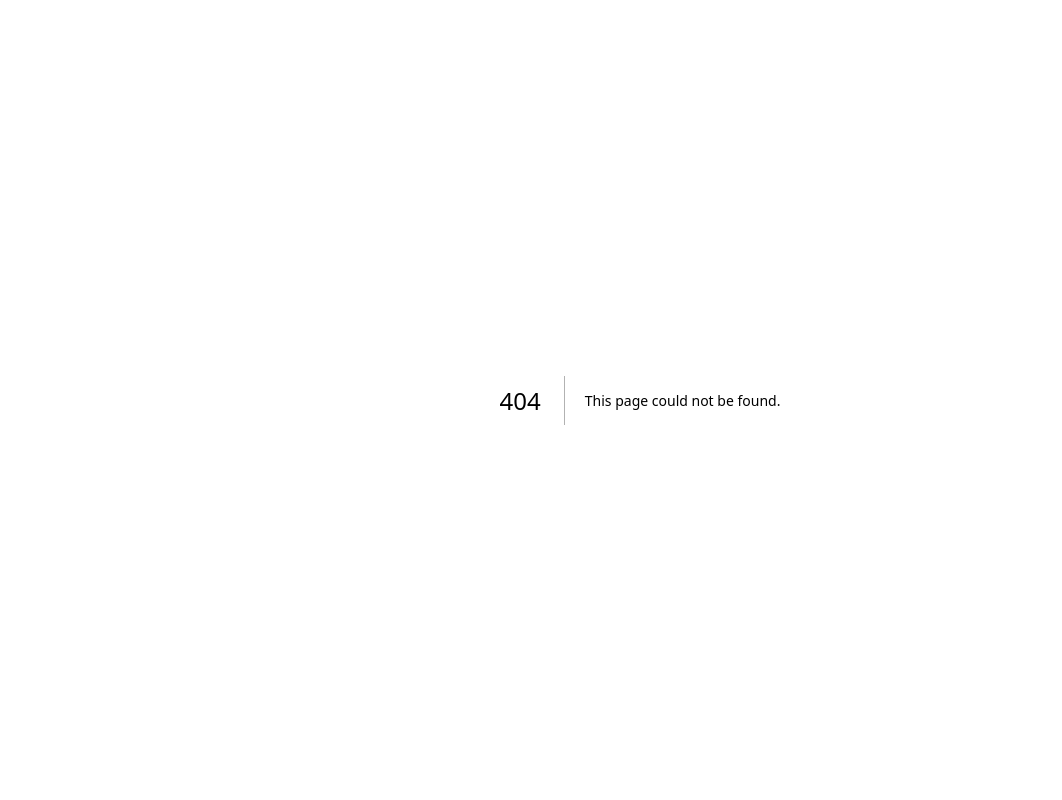
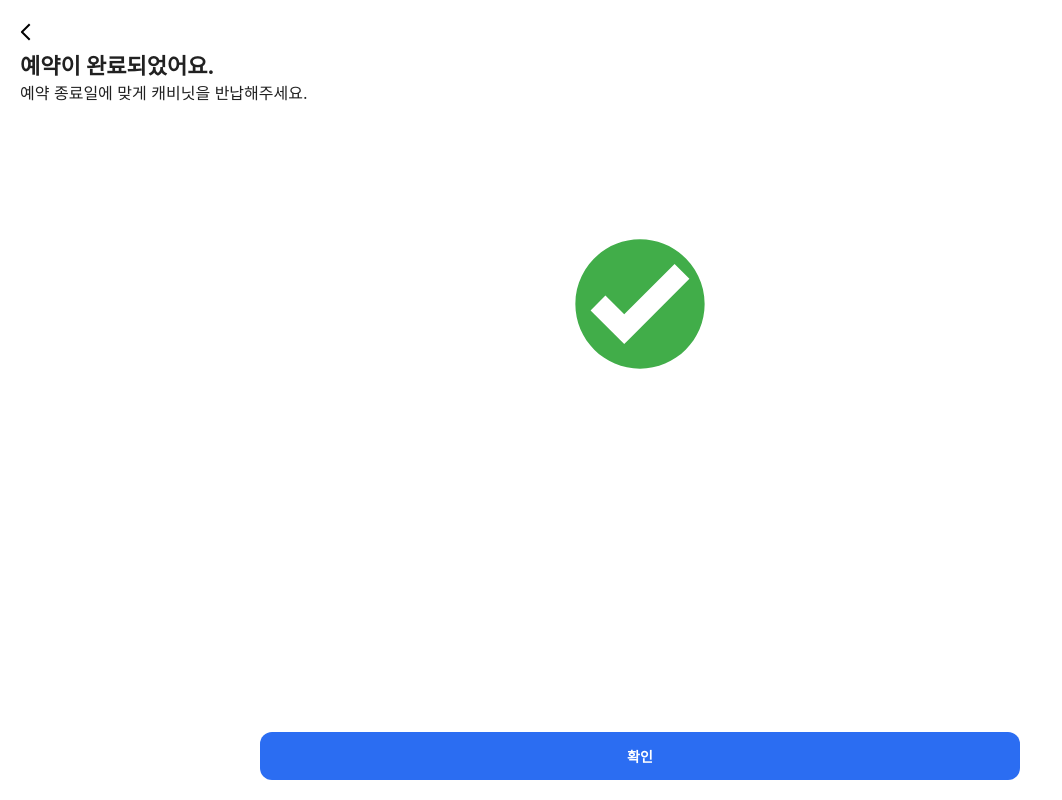
Before and after one commit to thisjheok/AlphaChiSite, a Next.js app: page /BookCabinet/Complete in a window 1280 px wide. Before the commit this address had no page. Shown: the whole page, without its empty margins (0-1062 px from the left). Built offline with nearby package versions, Linux system fonts and the light colour scheme.

Commit message:
[FEAT] 캐비넷 예약 성공페이지 완성

```diff
--- a/package.json
+++ b/package.json
@@ -9,10 +9,12 @@
     "lint": "next lint"
   },
   "dependencies": {
+    "@supabase/supabase-js": "^2.49.1",
     "next": "14.2.23",
     "react": "^18",
     "react-calendar": "^5.1.0",
-    "react-dom": "^18"
+    "react-dom": "^18",
+    "react-router-dom": "^7.2.0"
   },
   "devDependencies": {
     "@types/node": "^20",
--- /dev/null
+++ b/src/app/BookCabinet/Complete/Complete.css
@@ -0,0 +1,56 @@
+.CompleteContainer {
+    display: flex;
+    flex-direction: column;
+    align-items: flex-start;
+    padding: 20px;
+}
+
+.CompleteTitle {
+    font-size: 22px;
+    font-weight: 700;
+    color: #212121;
+}
+
+.CompleteDescription {
+    font-size: 16px;
+    font-weight: 400;
+    color: #212121;
+}
+
+.CompleteImageContainer {
+    width: 100%;
+    height: 50vh; /* 수정: 뷰포트 높이의 50%로 설정 */
+    display: flex;
+    align-items: center; /* 세로 중앙 정렬 */
+    justify-content: center;
+}
+
+.CompleteImage {
+    width: 200px;
+    height: 200px;
+}
+
+.CompleteButton{
+    background-color: rgb(43, 109, 242);
+    color: white;
+    border: none;
+    padding: 14px 20px;
+    border-radius: 12px;
+    width: 100%;
+    font-size: 14px;
+    font-weight: 600;
+    margin-bottom: env(safe-area-inset-bottom); /* iOS 안전 영역 고려 */
+}
+
+.CompleteButtonContainer {
+        display: flex;
+        justify-content: center;
+        width: 100%;
+        padding: 20px;
+        position: fixed; /* 화면 하단에 고정 */
+        bottom: 0; /* 하단에 배치 */
+        left: 50%; /* 가운데 정렬을 위해 */
+        transform: translateX(-50%); /* 가운데 정렬 완료 */
+        max-width: 800px; /* 컨테이너와 동일한 최대 너비 */
+        background-color: white; /* 버튼 영역 배경색 */
+}
--- /dev/null
+++ b/src/app/BookCabinet/Complete/page.tsx
@@ -0,0 +1,25 @@
+'use client';
+import './Complete.css';
+import { useRouter } from 'next/navigation';
+
+export default function Complete() {
+    const router = useRouter();
+    const handleBackPage = () => {
+        router.back();
+    }
+    return (
+        <div className="CompleteContainer">
+                        <div className='back-button'>
+                <img src='/img/icons/back-button.svg' alt='back-button' onClick={handleBackPage}/>
+            </div>
+            <h1 className="CompleteTitle">예약이 완료되었어요.</h1>
+            <p className="CompleteDescription">예약 종료일에 맞게 캐비닛을 반납해주세요.</p>
+            <div className="CompleteImageContainer">
+                <img className='CompleteImage' src="/img/icons/complete.svg" alt="완료" />
+            </div>
+            <div className="CompleteButtonContainer">
+                <button className="CompleteButton" onClick={() => router.push('/')}>확인</button>
+            </div>
+        </div>
+    )
+}
```
Also changed, not shown: src/app/BookCabinet/CabinetLists.tsx (+11 -1 lines), public/img/icons/complete.svg (added), 1 other file (tests, documents, lock files or other folders).
